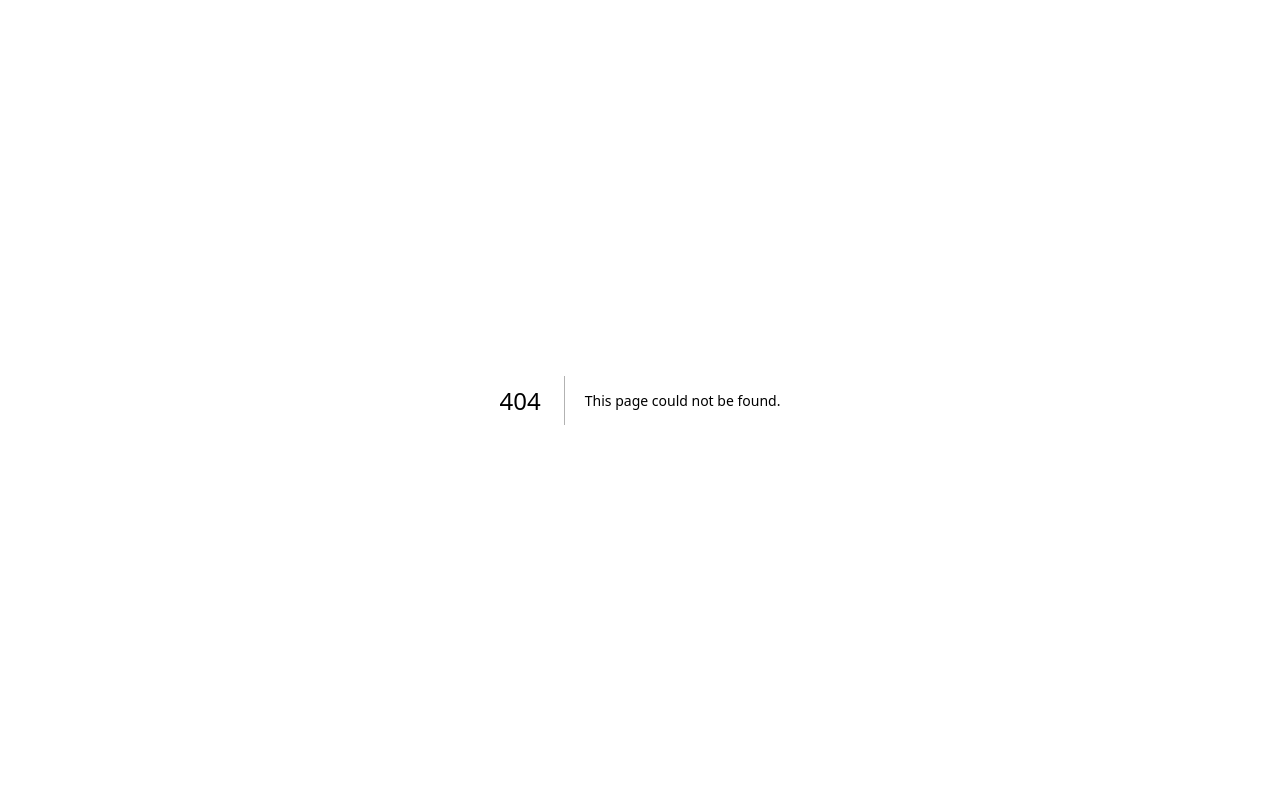
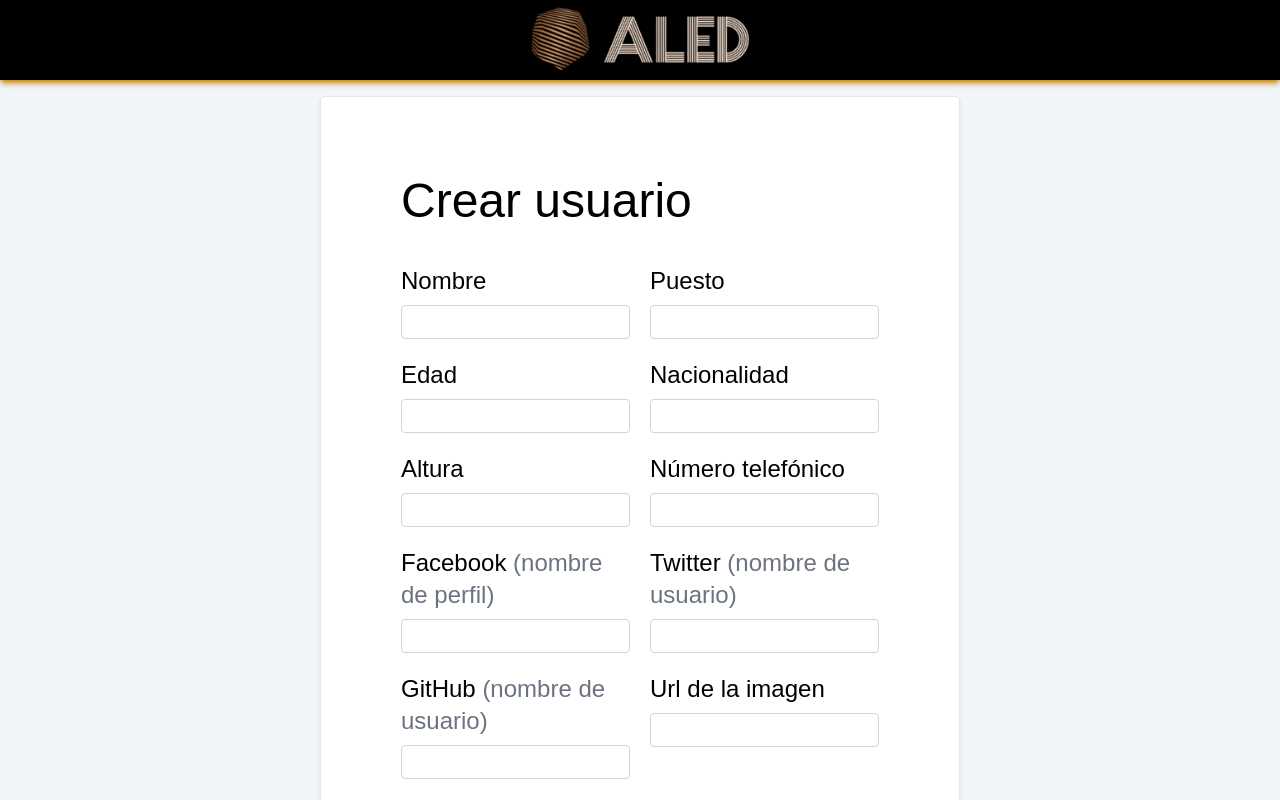
Before and after one commit to SamuelGuerrero/AlEd, a Next.js app: page /edit in a window 1280 px wide. Before the commit this address had no page. Shown: the top 800 px of the page. Built offline with nearby package versions, Linux system fonts and the light colour scheme; a web font is replaced by a local one.

Commit message:
Addes edit user oage

```diff
--- /dev/null
+++ b/app/edit/page.tsx
@@ -0,0 +1,14 @@
+"use client";
+import { CreateUserCard } from "@/components/CreateUserCard";
+import { NavBar } from "@/components/NavBar";
+
+export default function Home() {
+  return (
+    <div className="flex min-h-screen bg-slate-100">
+      <NavBar />
+      <div className="w-full flex justify-center mt-24">
+        <CreateUserCard />
+      </div>
+    </div>
+  );
+}
--- a/tsconfig.json
+++ b/tsconfig.json
@@ -23,6 +23,6 @@
       "@/*": ["./*"]
     }
   },
-  "include": ["next-env.d.ts", "**/*.ts", "**/*.tsx", ".next/types/**/*.ts", "users/users.tsx"],
+  "include": ["next-env.d.ts", "**/*.ts", "**/*.tsx", ".next/types/**/*.ts", "users/users.tsx", "app/create/[id].tsx", "app/edit/[id.js]"],
   "exclude": ["node_modules"]
 }
```
